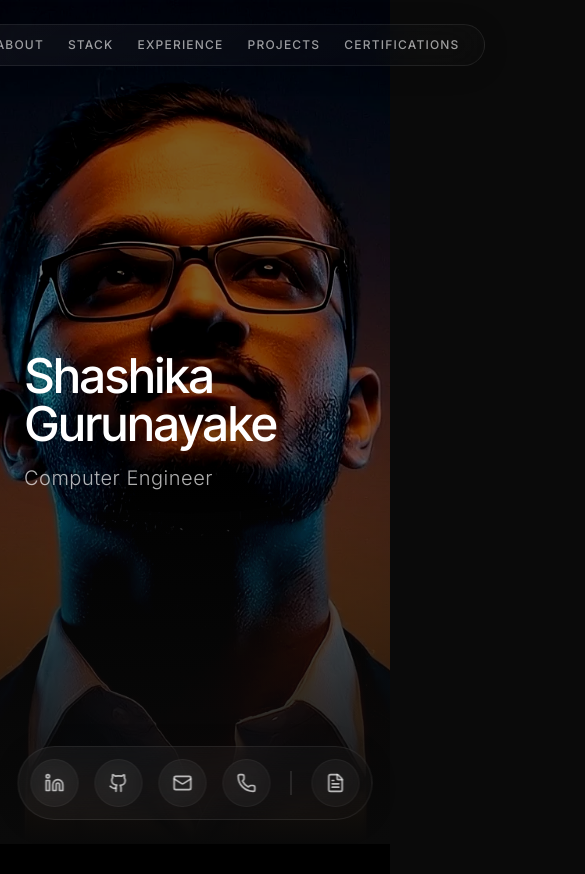
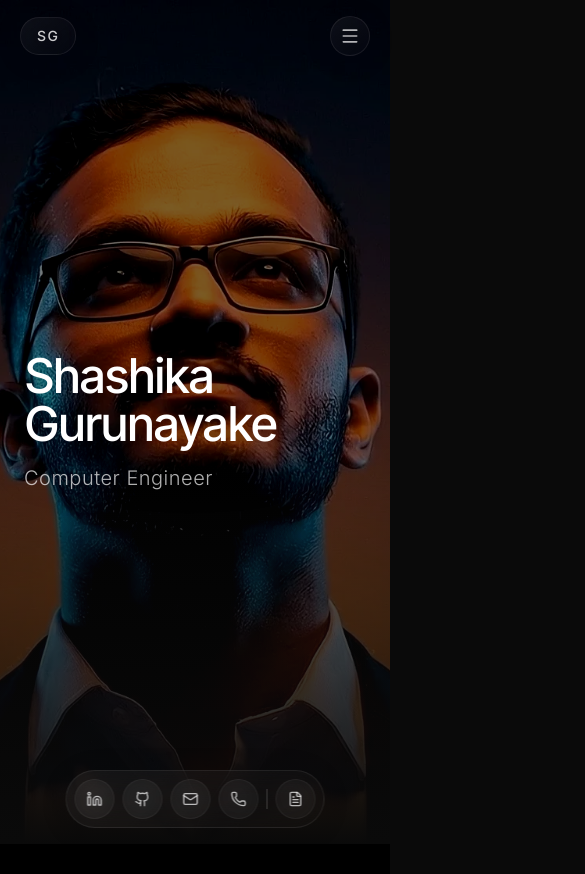
Before and after one commit to SHASHI4368/Portfolio, a Next.js app: page / in a window 390 px wide. Shown: the top 874 px of the page, 585 px wide, since content can reach past the window. Built offline with nearby package versions, Linux system fonts and the light colour scheme.

Commit message:
responsivness added

```diff
--- a/src/components/layout/FloatingDock.tsx
+++ b/src/components/layout/FloatingDock.tsx
@@ -1,9 +1,8 @@
 "use client";
 
-import { motion, useMotionValue, useSpring, useTransform } from "framer-motion";
+import { motion, useMotionValue, useSpring } from "framer-motion";
 import { useRef } from "react";
 import { Mail, Phone, FileText } from "lucide-react";
-import Link from "next/link";
 
 const Github = ({ className }: { className?: string }) => (
   <svg
@@ -40,16 +39,16 @@ function MagneticButton({
   children,
   href,
   label,
+  isMobile,
 }: {
   children: React.ReactNode;
   href: string;
   label: string;
+  isMobile?: boolean;
 }) {
   const ref = useRef<HTMLAnchorElement>(null);
-
   const x = useMotionValue(0);
   const y = useMotionValue(0);
-
   const springConfig = { damping: 15, stiffness: 150, mass: 0.1 };
   const springX = useSpring(x, springConfig);
   const springY = useSpring(y, springConfig);
@@ -57,14 +56,8 @@ function MagneticButton({
   const handleMouseMove = (e: React.MouseEvent<HTMLAnchorElement>) => {
     if (!ref.current) return;
     const rect = ref.current.getBoundingClientRect();
-    const width = rect.width;
-    const height = rect.height;
-    const mouseX = e.clientX - rect.left - width / 2;
-    const mouseY = e.clientY - rect.top - height / 2;
-
-    // Magnetic pull distance
-    x.set(mouseX * 0.3);
-    y.set(mouseY * 0.3);
+    x.set((e.clientX - rect.left - rect.width / 2) * 0.3);
+    y.set((e.clientY - rect.top - rect.height / 2) * 0.3);
   };
 
   const handleMouseLeave = () => {
@@ -83,15 +76,18 @@ function MagneticButton({
       style={{ x: springX, y: springY }}
       whileHover={{ scale: 1.1 }}
       whileTap={{ scale: 0.95 }}
-      className="relative flex h-12 w-12 items-center justify-center rounded-full bg-white/5 text-white/70 transition-colors hover:bg-white/10 hover:text-white glass group"
+      aria-label={label}
+      className="relative flex h-10 w-10 sm:h-12 sm:w-12 items-center justify-center rounded-full bg-white/5 text-white/70 transition-colors hover:bg-white/10 hover:text-white glass group"
     >
       {children}
-      {/* Tooltip for desktop (left) */}
+
+      {/* Desktop tooltip — appears to the left of the button */}
       <span className="absolute right-full mr-4 px-3 py-1.5 bg-black/60 text-white text-xs rounded opacity-0 -translate-x-2 pointer-events-none transition-all duration-300 group-hover:opacity-100 group-hover:translate-x-0 hidden md:block whitespace-nowrap backdrop-blur-md border border-white/10">
         {label}
       </span>
-      {/* Tooltip for mobile (top) */}
-      <span className="absolute bottom-full mb-4 px-3 py-1.5 bg-black/60 text-white text-xs rounded opacity-0 translate-y-2 pointer-events-none transition-all duration-300 group-hover:opacity-100 group-hover:translate-y-0 md:hidden whitespace-nowrap backdrop-blur-md border border-white/10">
+
+      {/* Mobile tooltip — appears above the button */}
+      <span className="absolute bottom-full mb-3 left-1/2 -translate-x-1/2 px-2.5 py-1 bg-black/60 text-white text-xs rounded opacity-0 translate-y-1 pointer-events-none transition-all duration-300 group-hover:opacity-100 group-hover:translate-y-0 md:hidden whitespace-nowrap backdrop-blur-md border border-white/10">
         {label}
       </span>
     </motion.a>
@@ -104,33 +100,51 @@ export function FloatingDock() {
       initial={{ opacity: 0, y: 50 }}
       animate={{ opacity: 1, y: 0 }}
       transition={{ delay: 1, duration: 0.8 }}
-      className="fixed bottom-6 left-1/2 -translate-x-1/2 z-50 md:left-auto md:right-8 md:translate-x-0 md:top-1/2 md:-translate-y-1/2 md:bottom-auto"
+      // Mobile: fixed bottom bar, centered, full-width with padding
+      // Desktop: fixed right side, vertically centered
+      className="fixed z-50
+        bottom-4 left-1/2 -translate-x-1/2
+        md:bottom-auto md:left-auto md:right-6 md:top-1/2 md:-translate-x-0 md:-translate-y-1/2"
     >
-      <div className="flex md:flex-col items-center gap-4 p-3 rounded-full glass-card">
+      {/*
+        Mobile: horizontal pill, constrained width, wraps safely
+        Desktop: vertical pill
+      */}
+      <div
+        className="flex md:flex-col items-center gap-2 sm:gap-3 p-2 sm:p-3 rounded-full glass-card
+        max-w-[calc(100vw-2rem)]   {/* prevents overflow on very small screens */}
+      "
+      >
         <MagneticButton
           href="https://www.linkedin.com/in/shashika-gurunayake"
           label="LinkedIn"
         >
-          <Linkedin className="h-5 w-5" />
+          <Linkedin className="h-4 w-4 sm:h-5 sm:w-5" />
         </MagneticButton>
+
         <MagneticButton href="https://github.com/SHASHI4368" label="GitHub">
-          <Github className="h-5 w-5" />
+          <Github className="h-4 w-4 sm:h-5 sm:w-5" />
         </MagneticButton>
+
         <MagneticButton
           href="mailto:shashika.b.gurunayake@gmail.com"
           label="Email"
         >
-          <Mail className="h-5 w-5" />
+          <Mail className="h-4 w-4 sm:h-5 sm:w-5" />
         </MagneticButton>
+
         <MagneticButton href="tel:+94773073668" label="Phone">
-          <Phone className="h-5 w-5" />
+          <Phone className="h-4 w-4 sm:h-5 sm:w-5" />
         </MagneticButton>
-        <div className="w-px h-6 md:w-6 md:h-px bg-white/20 mx-1" />
+
+        {/* Separator: horizontal on mobile, vertical on desktop */}
+        <div className="w-px h-5 md:w-5 md:h-px bg-white/20" />
+
         <MagneticButton
           href="https://drive.google.com/file/d/1uWl1Y13zSZLCWH_ax0DCulBJ0E0Kwwx-/view?usp=sharing"
           label="Resume"
         >
-          <FileText className="h-5 w-5" />
+          <FileText className="h-4 w-4 sm:h-5 sm:w-5" />
         </MagneticButton>
       </div>
     </motion.div>
--- a/src/components/layout/Header.tsx
+++ b/src/components/layout/Header.tsx
@@ -1,6 +1,8 @@
 "use client";
 
-import { motion } from "framer-motion";
+import { motion, AnimatePresence } from "framer-motion";
+import { useState, useEffect } from "react";
+import { X, Menu } from "lucide-react";
 
 const NAV_LINKS = [
   { name: "Home", href: "#home" },
@@ -12,33 +14,118 @@ const NAV_LINKS = [
 ];
 
 export function Header() {
-  const handleScroll = (e: React.MouseEvent<HTMLAnchorElement>, href: string) => {
+  const [menuOpen, setMenuOpen] = useState(false);
+
+  // Lock body scroll when menu is open
+  useEffect(() => {
+    document.body.style.overflow = menuOpen ? "hidden" : "";
+    return () => {
+      document.body.style.overflow = "";
+    };
+  }, [menuOpen]);
+
+  const handleScroll = (
+    e: React.MouseEvent<HTMLAnchorElement>,
+    href: string,
+  ) => {
     e.preventDefault();
-    const target = document.querySelector(href);
-    if (target) {
-      target.scrollIntoView({ behavior: "smooth" });
-    }
+    setMenuOpen(false);
+    // Small delay lets the menu animate out before scrolling
+    setTimeout(() => {
+      document.querySelector(href)?.scrollIntoView({ behavior: "smooth" });
+    }, 300);
   };
 
   return (
+    <>
+      {/* ── Desktop pill nav (lg+) ── */}
       <motion.header
         initial={{ opacity: 0, y: -20 }}
         animate={{ opacity: 1, y: 0 }}
         transition={{ duration: 0.8, delay: 0.5 }}
-      className="fixed top-0 left-0 right-0 z-50 flex justify-center py-6 px-4 pointer-events-none"
+        className="fixed top-0 left-0 right-0 z-50 hidden lg:flex justify-center py-6 px-4 pointer-events-none"
       >
-      <nav className="glass-card rounded-full px-6 py-3 flex items-center gap-6 md:gap-8 pointer-events-auto">
+        <nav className="glass-card rounded-full px-6 py-3 flex items-center gap-8 pointer-events-auto">
           {NAV_LINKS.map((link) => (
             <a
               key={link.name}
               href={link.href}
               onClick={(e) => handleScroll(e, link.href)}
-            className="text-xs md:text-sm font-medium tracking-widest uppercase text-white/60 hover:text-white transition-colors"
+              className="text-sm font-medium tracking-widest uppercase text-white/60 hover:text-white transition-colors"
             >
               {link.name}
             </a>
           ))}
         </nav>
       </motion.header>
+
+      {/* ── Mobile top bar (below lg) ── */}
+      <motion.header
+        initial={{ opacity: 0, y: -20 }}
+        animate={{ opacity: 1, y: 0 }}
+        transition={{ duration: 0.8, delay: 0.5 }}
+        className="fixed top-0 left-0 right-0 z-50 lg:hidden flex items-center justify-between px-5 py-4 pointer-events-none"
+      >
+        {/* Logo / name mark */}
+        <span className="pointer-events-auto text-white/80 text-sm font-medium tracking-widest uppercase glass-card px-4 py-2 rounded-full">
+          SG
+        </span>
+
+        {/* Hamburger toggle */}
+        <motion.button
+          whileTap={{ scale: 0.9 }}
+          onClick={() => setMenuOpen((v) => !v)}
+          aria-label={menuOpen ? "Close menu" : "Open menu"}
+          className="pointer-events-auto flex items-center justify-center w-10 h-10 rounded-full glass-card text-white/70 hover:text-white transition-colors"
+        >
+          {menuOpen ? <X className="w-5 h-5" /> : <Menu className="w-5 h-5" />}
+        </motion.button>
+      </motion.header>
+
+      {/* ── Mobile fullscreen overlay menu ── */}
+      <AnimatePresence>
+        {menuOpen && (
+          <>
+            {/* Backdrop */}
+            <motion.div
+              key="backdrop"
+              initial={{ opacity: 0 }}
+              animate={{ opacity: 1 }}
+              exit={{ opacity: 0 }}
+              transition={{ duration: 0.3 }}
+              className="fixed inset-0 z-40 bg-black/80 backdrop-blur-md lg:hidden"
+              onClick={() => setMenuOpen(false)}
+            />
+
+            {/* Menu panel */}
+            <motion.nav
+              key="menu"
+              initial={{ opacity: 0, y: -24 }}
+              animate={{ opacity: 1, y: 0 }}
+              exit={{ opacity: 0, y: -24 }}
+              transition={{ duration: 0.35, ease: "easeOut" }}
+              className="fixed top-20 left-4 right-4 z-50 lg:hidden glass-card rounded-2xl px-6 py-6 flex flex-col gap-1"
+            >
+              {NAV_LINKS.map((link, i) => (
+                <motion.a
+                  key={link.name}
+                  href={link.href}
+                  onClick={(e) => handleScroll(e, link.href)}
+                  initial={{ opacity: 0, x: -16 }}
+                  animate={{ opacity: 1, x: 0 }}
+                  transition={{ delay: i * 0.06, duration: 0.3 }}
+                  className="flex items-center justify-between py-3.5 border-b border-white/10 last:border-0 text-sm font-medium tracking-widest uppercase text-white/60 hover:text-white transition-colors group"
+                >
+                  <span>{link.name}</span>
+                  <span className="text-white/20 group-hover:text-white/60 transition-colors text-xs">
+                    →
+                  </span>
+                </motion.a>
+              ))}
+            </motion.nav>
+          </>
+        )}
+      </AnimatePresence>
+    </>
   );
 }
--- a/src/components/sections/Footer.tsx
+++ b/src/components/sections/Footer.tsx
@@ -19,15 +19,18 @@ export function Footer() {
             <br />
             <span className="text-white/50">extraordinary.</span>
           </h2>
-          <div className="flex items-center gap-3">
+          <div className="flex md:flex-row flex-col items-center gap-3">
             <a
               href="mailto:shashika.b.gurunayake@gmail.com"
               className="text-lg text-white/70 hover:text-white transition-colors underline underline-offset-8 decoration-white/20 hover:decoration-white/100 w-fit mx-auto md:mx-0 mt-4"
             >
               shashika.b.gurunayake@gmail.com
             </a>
+            <p className="text-lg md:flex hidden text-white/70 hover:text-white transition-colors  underline-offset-8 decoration-white/20 hover:decoration-white/100 w-fit mx-auto md:mx-0 mt-4">
+              |
+            </p>
             <p className="text-lg text-white/70 hover:text-white transition-colors  underline-offset-8 decoration-white/20 hover:decoration-white/100 w-fit mx-auto md:mx-0 mt-4">
-              | 0773073668
+              +94 77 307 3668
             </p>
           </div>
         </div>
```
Also changed, not shown: src/components/sections/AboutMe.tsx (+11 -9 lines). Lines whose indentation alone changed are shown as unchanged.
